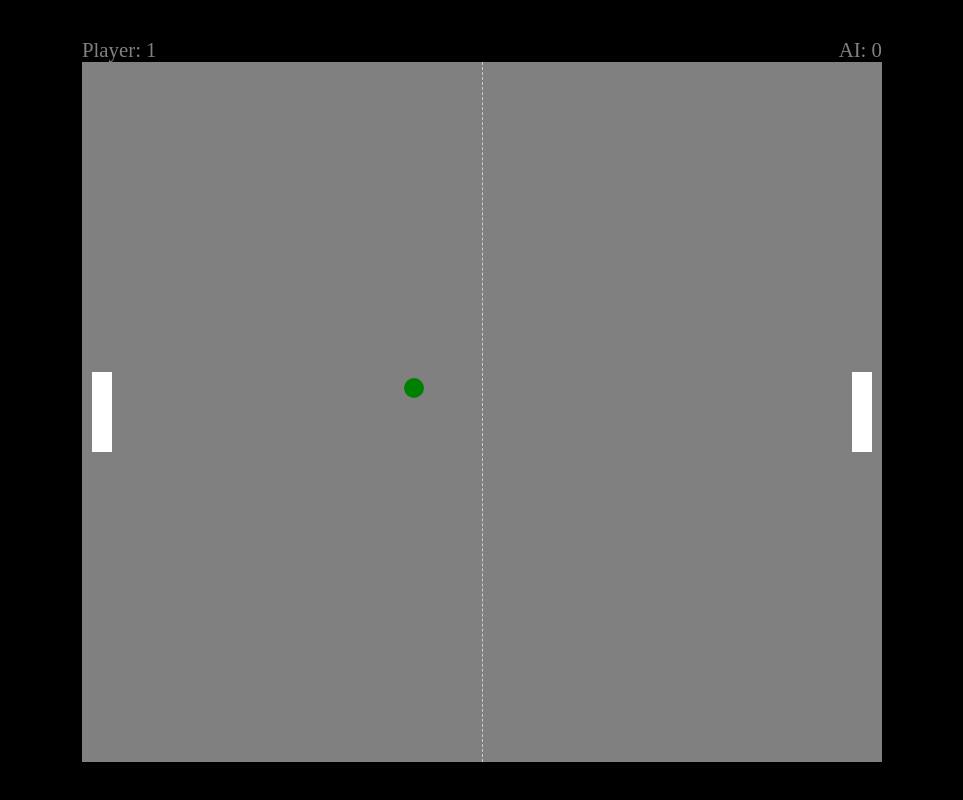
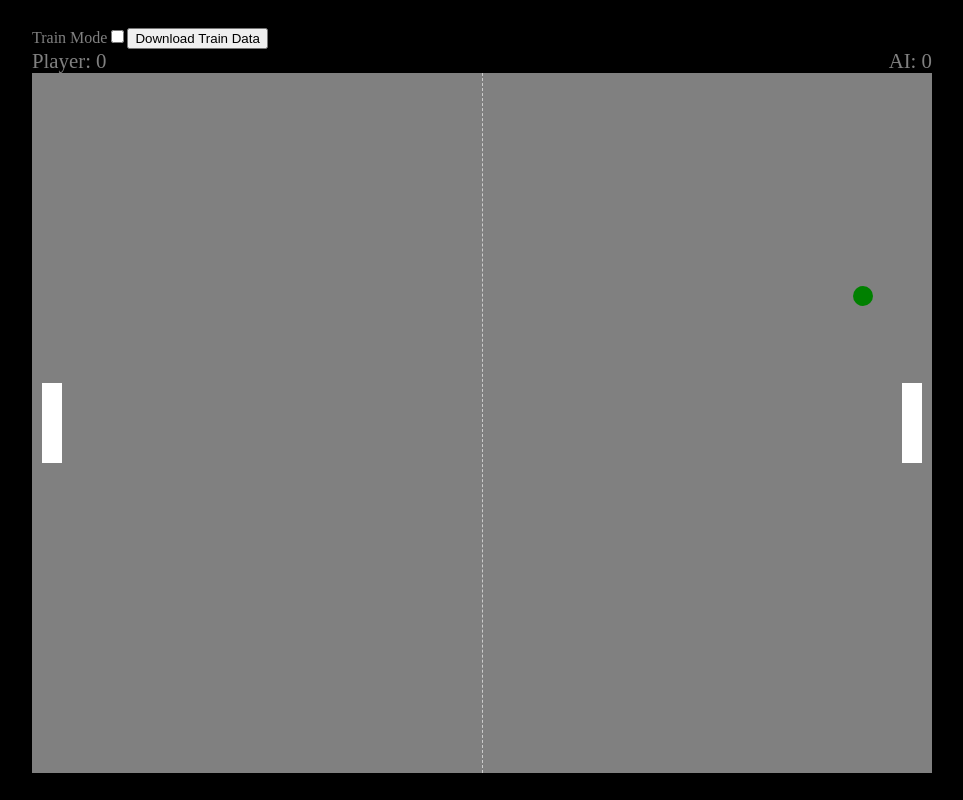
Before and after one commit to embiem/ml-pong, a React app: page / in a window 1280 px wide. Shown: the whole page, without its empty margins (158-1121 px from the left). Built offline with nearby package versions, Linux system fonts and the light colour scheme.

Commit message:
Add training mode

```diff
--- a/game/Pong.js
+++ b/game/Pong.js
@@ -8,20 +8,20 @@ import useKeyPress from "./useKeyPress";
 import useAnimationFrame from "./useAnimationFrame";
 import clamp from "./clamp";
 
-const GAME_WIDTH = 800;
+const GAME_WIDTH = 900;
 const GAME_HEIGHT = 700;
 
 const PADDLE_HEIGHT = 80;
 const PADDLE_WIDTH = 20;
 const PADDLE_START_POS_LEFT = { x: 20, y: 350 };
-const PADDLE_START_POS_RIGHT = { x: 780, y: 350 };
+const PADDLE_START_POS_RIGHT = { x: GAME_WIDTH - 20, y: 350 };
 
 const BALL_RADIUS = 10;
 const BALL_START_POS = { x: 400, y: 350 };
 
 const PADDLE_SPEED = 0.3;
-const BALL_START_SPEED = 1;
-const BALL_SPEED_GAIN = 0.1;
+const BALL_START_SPEED = 1.2;
+const BALL_SPEED_GAIN = 0;
 
 const PADDLE_BOUNDS_MIN = PADDLE_HEIGHT / 2;
 const PADDLE_BOUNDS_MAX = GAME_HEIGHT - PADDLE_HEIGHT / 2;
@@ -32,6 +32,9 @@ const BALL_X_CHECK_RIGHT =
   PADDLE_START_POS_RIGHT.x - PADDLE_WIDTH / 2 + BALL_RADIUS;
 const BALL_Y_CHECK_TOP = BALL_RADIUS;
 const BALL_Y_CHECK_BOTTOM = GAME_HEIGHT - BALL_RADIUS;
+
+const TRAIN_DATA_PER_SECOND = 2;
+const TRAIN_DATA_TIME_SLICE = 1000 / TRAIN_DATA_PER_SECOND; // 1000ms = 1s
 
 console.log("BALL_X_CHECK_LEFT", BALL_X_CHECK_LEFT);
 console.log("BALL_X_CHECK_RIGHT", BALL_X_CHECK_RIGHT);
@@ -52,12 +55,49 @@ const Divider = styled.div`
   height: ${GAME_HEIGHT}px;
 `;
 
+let trainData = [];
+
+function downloadTrainData() {
+  const text = trainData.reduce((prev, cur) => {
+    return `${prev}\n${cur.ballX},${cur.ballY},${cur.paddleY}`;
+  }, "ballX,ballY,paddleY");
+  var element = document.createElement("a");
+  element.setAttribute(
+    "href",
+    "data:text/plain;charset=utf-8," + encodeURIComponent(text)
+  );
+  element.setAttribute(
+    "download",
+    `trainData_${trainData.length}_${new Date().getTime()}.csv`
+  );
+
+  element.style.display = "none";
+  document.body.appendChild(element);
+
+  element.click();
+
+  document.body.removeChild(element);
+}
+
+function getRandomYVel() {
+  return (
+    (Math.random() + 0.2) * BALL_START_SPEED * (Math.random() > 0.5 ? 1 : -1)
+  );
+}
+
+function lerp(v0, v1, t) {
+  return v0 * (1 - t) + v1 * t;
+}
+
 export default function Pong() {
   const [scores, setScores] = useState({ player: 0, ai: 0 });
+  const [trainMode, setTrainMode] = useState(false);
 
   const playerPaddle = useRef();
   const aiPaddle = useRef();
   const ball = useRef();
+
+  const trainDataTimestep = useRef(0);
 
   const gameState = useRef({
     player: {
@@ -69,7 +109,7 @@ export default function Pong() {
     ball: {
       ...BALL_START_POS,
       xVel: BALL_START_SPEED,
-      yVel: (Math.random() - 0.5) * BALL_START_SPEED
+      yVel: getRandomYVel()
     },
     score: {
       player: 0,
@@ -77,10 +117,9 @@ export default function Pong() {
     }
   });
 
+  // Input Detection
   const downPress = useRef();
   const upPress = useRef();
-
-  // Input Detection
   downPress.current = useKeyPress("ArrowDown");
   upPress.current = useKeyPress("ArrowUp");
 
@@ -94,15 +133,18 @@ export default function Pong() {
       `${gameState.current.player.y}px`
     );
 
+    // Can be null in trainMode
+    if (aiPaddle.current) {
       aiPaddle.current.style.setProperty("--x", `${gameState.current.ai.x}px`);
       aiPaddle.current.style.setProperty("--y", `${gameState.current.ai.y}px`);
+    }
 
     ball.current.style.setProperty("--x", `${gameState.current.ball.x}px`);
     ball.current.style.setProperty("--y", `${gameState.current.ball.y}px`);
   };
 
-  // Game Loop -->
-  useAnimationFrame(deltaTime => {
+  const gameLoop = useCallback(
+    deltaTime => {
       let {
         player: { y: playerY },
         ai: { y: aiY },
@@ -129,16 +171,28 @@ export default function Pong() {
       // Bounce Ball
       if (
         ballX >= BALL_X_CHECK_RIGHT &&
-      Math.abs(ballY - aiY) < PADDLE_HEIGHT / 2 + BALL_RADIUS
+        (trainMode || Math.abs(ballY - aiY) < PADDLE_HEIGHT / 2 + BALL_RADIUS)
       ) {
-      // Bounce right & speed up
+        // Bounce off right paddle
         ballXVel = (ballXVel + BALL_SPEED_GAIN) * -1;
+        if (!trainMode) {
+          ballYVel = lerp(
+            BALL_START_SPEED,
+            -BALL_START_SPEED,
+            (aiY + PADDLE_HEIGHT / 2 - ballY) / PADDLE_HEIGHT
+          );
+        }
       } else if (
         ballX <= BALL_X_CHECK_LEFT &&
         Math.abs(ballY - playerY) < PADDLE_HEIGHT / 2 + BALL_RADIUS
       ) {
-      // Bounce left & speed up
+        // Bounce off left paddle
         ballXVel = (ballXVel - BALL_SPEED_GAIN) * -1;
+        ballYVel = lerp(
+          BALL_START_SPEED,
+          -BALL_START_SPEED,
+          (playerY + PADDLE_HEIGHT / 2 - ballY) / PADDLE_HEIGHT
+        );
       } else if (ballY <= BALL_Y_CHECK_TOP) {
         // Bounce top
         ballYVel *= -1;
@@ -156,7 +210,7 @@ export default function Pong() {
         ballX = BALL_START_POS.x;
         ballY = BALL_START_POS.y;
         ballXVel = BALL_START_SPEED;
-      ballYVel = (Math.random() - 0.5) * BALL_START_SPEED;
+        ballYVel = getRandomYVel();
       } else if (ballXVel > 0 && ballX > BALL_X_CHECK_RIGHT) {
         // AI lost
         playerScore++;
@@ -165,7 +219,7 @@ export default function Pong() {
         ballX = BALL_START_POS.x;
         ballY = BALL_START_POS.y;
         ballXVel = BALL_START_SPEED * -1;
-      ballYVel = (Math.random() - 0.5) * BALL_START_SPEED;
+        ballYVel = getRandomYVel();
       }
 
       // Set new game state
@@ -181,15 +235,43 @@ export default function Pong() {
       // Update View
       draw();
       setScores({ player: playerScore, ai: aiScore });
+
+      if (trainMode) {
+        trainDataTimestep.current += deltaTime;
+
+        if (trainDataTimestep.current >= TRAIN_DATA_TIME_SLICE) {
+          // Record new train data entry & Normalize before addiing
+          trainDataTimestep.current -= TRAIN_DATA_TIME_SLICE;
+
+          trainData.push({
+            ballX: ballX / GAME_WIDTH,
+            ballY: ballY / GAME_HEIGHT,
+            paddleY: playerY / GAME_HEIGHT
           });
+        }
+      }
+    },
+    [trainMode]
+  );
+
+  useAnimationFrame(gameLoop, [trainMode]);
 
   return (
     <>
+      <label>
+        Train Mode
+        <input
+          type="checkbox"
+          checked={trainMode}
+          onChange={() => setTrainMode(!trainMode)}
+        ></input>
+      </label>
+      <button onClick={downloadTrainData}>Download Train Data</button>
       <Scores player={scores.player} ai={scores.ai} />
       <StyledContainer>
         <Divider />
         <Paddle ref={playerPaddle} />
-        <Paddle ref={aiPaddle} />
+        {!trainMode && <Paddle ref={aiPaddle} />}
         <Ball ref={ball} />
       </StyledContainer>
     </>
--- a/game/Scores.js
+++ b/game/Scores.js
@@ -2,7 +2,6 @@ import React from "react";
 import styled from "styled-components";
 
 const StyledScores = styled.div`
-  color: grey;
   display: flex;
   justify-content: space-between;
 
--- a/game/useAnimationFrame.js
+++ b/game/useAnimationFrame.js
@@ -1,6 +1,6 @@
 import React from "react";
 
-const useAnimationFrame = callback => {
+const useAnimationFrame = (callback, deps = []) => {
   // Use useRef for mutable variables that we want to persist
   // without triggering a re-render on their change
   const requestRef = React.useRef();
@@ -18,7 +18,7 @@ const useAnimationFrame = callback => {
   React.useEffect(() => {
     requestRef.current = requestAnimationFrame(animate);
     return () => cancelAnimationFrame(requestRef.current);
-  }, []); // Make sure the effect runs only once
+  }, deps); // Make sure the effect runs only once
 };
 
 export default useAnimationFrame;
--- a/index.html
+++ b/index.html
@@ -7,6 +7,7 @@
     <style>
       html {
         background-color: black;
+        color: grey;
         user-select: none;
       }
       body {
```
Lines whose indentation alone changed are shown as unchanged.
